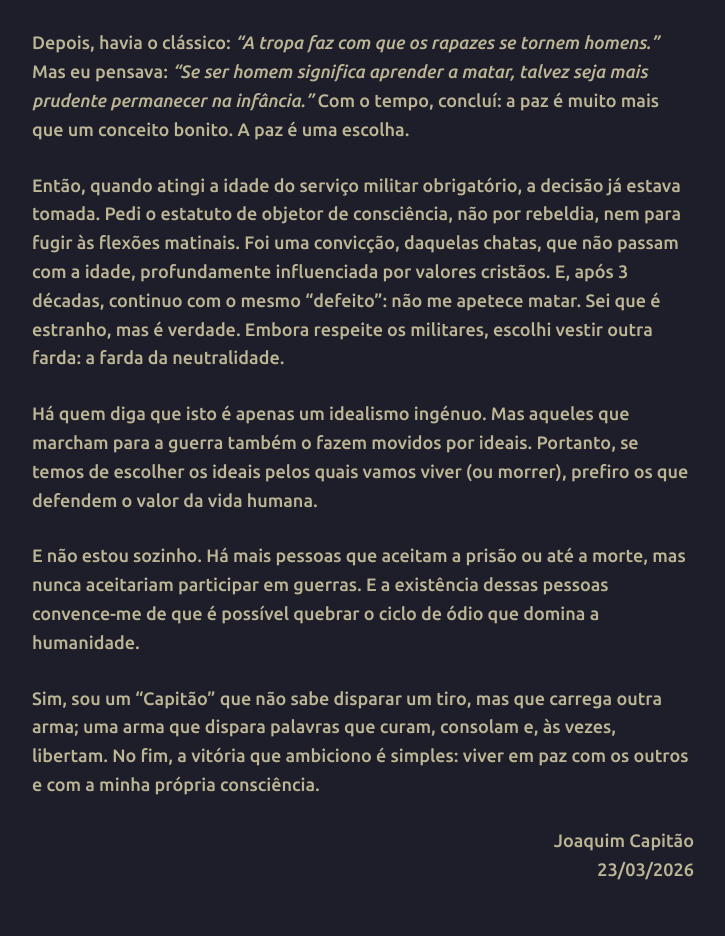
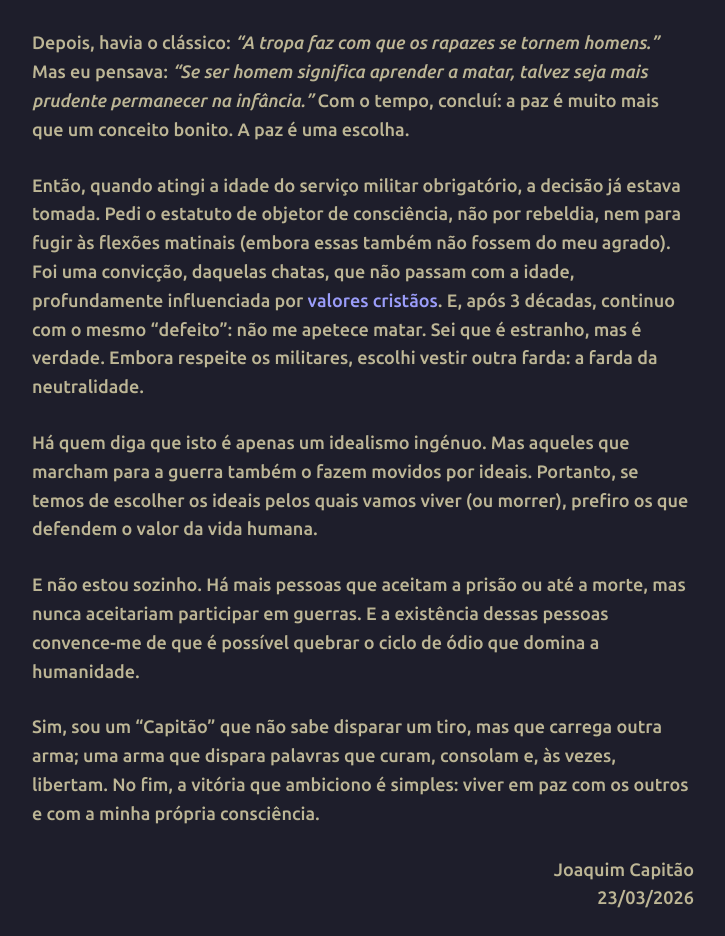
Before and after one commit to joaquim-capitao/queime-depois-de-ler, a Jekyll site: the page built from exp/o-capitao.md, in a window 1280 px wide. Shown: the part 791-1727 px from the top of the page, without its empty margins (277-1002 px from the left). Built offline with Jekyll 4.4.1, drawn with Linux system fonts in a browser that asks for light colours; our own code applies the rules of GitHub Pages for plain Markdown files; before the commit the page ends 1701 px from its top, so only the background shows below that.

Commit message:
Atualizar o o-capitao.md

```diff
--- a/exp/o-capitao.md
+++ b/exp/o-capitao.md
@@ -12,7 +12,7 @@ A minha desconfiança em relação à guerra começou cedo. Em miúdo, passava d
 
 Depois, havia o clássico: *“A tropa faz com que os rapazes se tornem homens.”* Mas eu pensava: *“Se ser homem significa aprender a matar, talvez seja mais prudente permanecer na infância."* Com o tempo, concluí: a paz é muito mais que um conceito bonito. A paz é uma escolha.
 
-Então, quando atingi a idade do serviço militar obrigatório, a decisão já estava tomada. Pedi o estatuto de objetor de consciência, não por rebeldia, nem para fugir às flexões matinais. Foi uma convicção, daquelas chatas, que não passam com a idade, profundamente influenciada por valores cristãos. E, após 3 décadas, continuo com o mesmo “defeito”: não me apetece matar. Sei que é estranho, mas é verdade. Embora respeite os militares, escolhi vestir outra farda: a farda da neutralidade.
+Então, quando atingi a idade do serviço militar obrigatório, a decisão já estava tomada. Pedi o estatuto de objetor de consciência, não por rebeldia, nem para fugir às flexões matinais (embora essas também não fossem do meu agrado). Foi uma convicção, daquelas chatas, que não passam com a idade, profundamente influenciada por [valores cristãos](https://www.jw.org/pt-pt/testemunhas-de-jeova/perguntas-frequentes/testemunhas-de-jeova-nao-participam-em-guerra/). E, após 3 décadas, continuo com o mesmo “defeito”: não me apetece matar. Sei que é estranho, mas é verdade. Embora respeite os militares, escolhi vestir outra farda: a farda da neutralidade.
 
 Há quem diga que isto é apenas um idealismo ingénuo. Mas aqueles que marcham para a guerra também o fazem movidos por ideais. Portanto, se temos de escolher os ideais pelos quais vamos viver (ou morrer), prefiro os que defendem o valor da vida humana.
 
```
